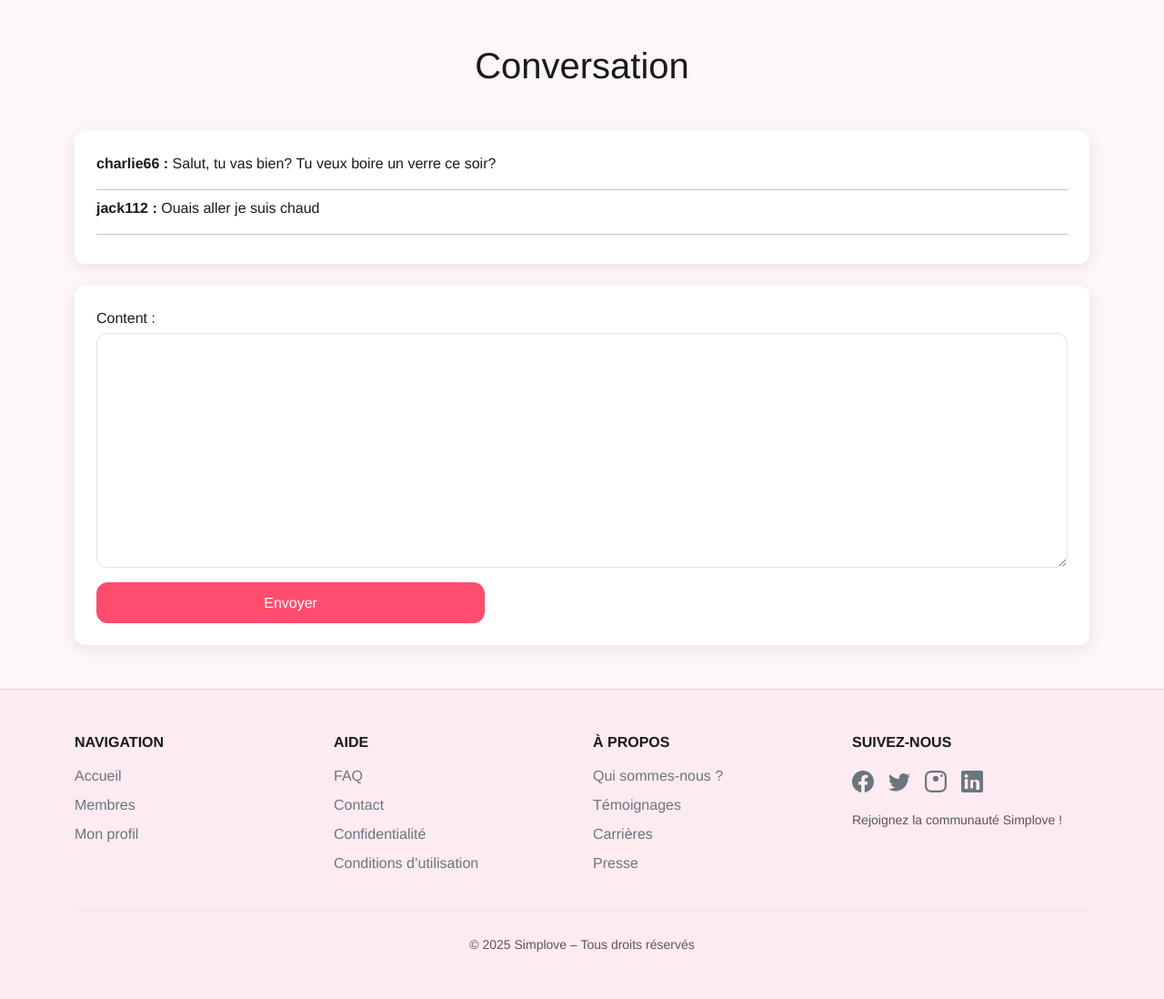
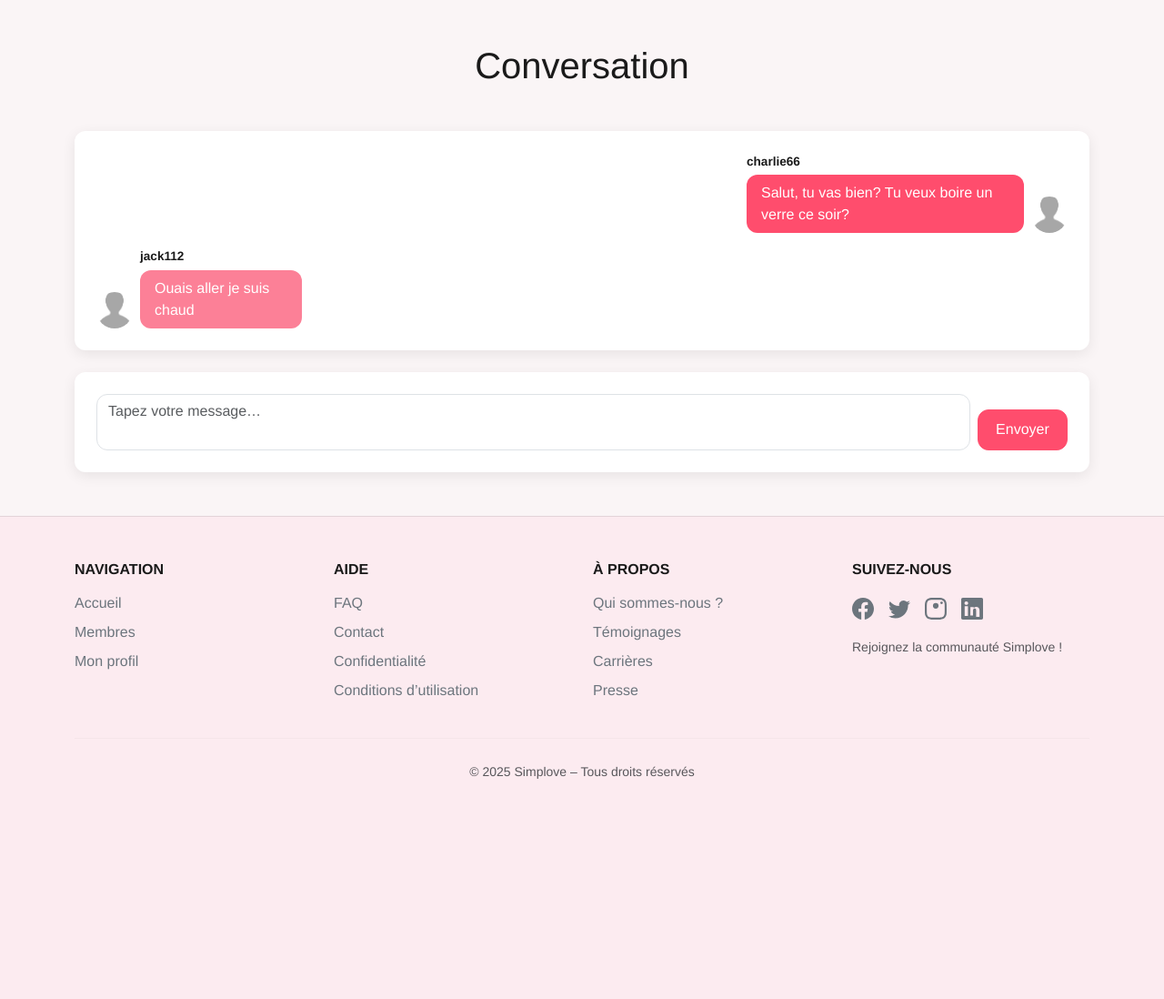
Before and after one commit to samyachd/simplove, a Django app: page /messaging/1/ in a window 1280 px wide. Shown: the part 67-1165 px from the top of the page at 91% size. After the commit the page ends 923 px from the top, so only its background shows below. Run offline with Django 5.2, Linux system fonts and the light colour scheme; a user stored in the database is signed in; data comes from the database, SQL or seed files in the repository; some libraries are stand-ins or nearby versions.

Commit message:
amélioration css et html thread_detail.html

```diff
--- a/messaging/templates/thread_detail.html
+++ b/messaging/templates/thread_detail.html
@@ -4,35 +4,52 @@
 {% block content %}
 <section class="py-5">
   <div class="container">
+
+    <!-- Titre -->
     <h1 class="mb-5 text-center">Conversation</h1>
 
-    <!-- Messages -->
-    <div class="simplove-card mb-4" style="max-height:400px; overflow-y:auto;">
+    <!-- FIL DE DISCUSSION -->
+    <div class="simplove-chat-card mb-4">
       {% if messages %}
         {% for m in messages %}
-          <div class="mb-3">
-            <strong>{{ m.sender.username }} :</strong>
-            <span class="text-break">{{ m.content }}</span>
-            <small class="text-muted float-end">{{ m.created_at|date:"d/m/Y H:i" }}</small>
+          <!-- Bulle : gauche (autre) / droite (moi) -->
+          <div class="simplove-msg {% if m.sender == request.user %}simplove-msg--right{% else %}simplove-msg--left{% endif %}">
+            <div class="simplove-msg-avatar">
+              <img src="{{ m.sender.profile.photo.url|default:'/media/img/default-profile.png' }}"
+                   alt="{{ m.sender.username }}" class="rounded-circle" width="40" height="40">
+            </div>
+            <div class="simplove-msg-body">
+              <div class="simplove-msg-header">
+                <strong>{{ m.sender.username }}</strong>
+                <small class="text-muted ms-2">{{ m.created_at|date:"d/m/Y H:i" }}</small>
+              </div>
+              <div class="simplove-msg-content text-break">
+                {{ m.content }}
+              </div>
+            </div>
           </div>
-          <hr class="my-2">
         {% endfor %}
       {% else %}
         <p class="text-center mb-0">Aucun message dans cette conversation.</p>
       {% endif %}
     </div>
 
-    <!-- Nouveau message -->
+    <!-- NOUVEAU MESSAGE -->
     <div class="simplove-card">
-      <form method="post">
+      <form method="post" class="d-flex flex-column flex-md-row gap-2">
         {% csrf_token %}
-        <div class="simplove-form-group">
-          {{ form.content.label_tag }}
-          {{ form.content }}
+        <div class="flex-grow-1">
+          <label for="{{ form.content.id_for_label }}" class="visually-hidden">Message</label>
+          <textarea name="{{ form.content.name }}" id="{{ form.content.id_for_label }}"
+                    class="form-control simplove-chat-input"
+                    rows="2"
+                    placeholder="Tapez votre message…"
+                    required>{{ form.content.value|default:'' }}</textarea>
         </div>
-        <button type="submit" class="simplove-btn simplove-btn--primary simplove-btn--block">Envoyer</button>
+        <button type="submit" class="simplove-btn simplove-btn--primary align-self-end">Envoyer</button>
       </form>
     </div>
+
   </div>
 </section>
 {% endblock %}
--- a/static/css/style.css
+++ b/static/css/style.css
@@ -12,7 +12,7 @@
   --clr-warning: #ff8c42;
 
   /* Fond & texte */
-  --clr-body-bg: #fdf6f8;
+  --clr-body-bg: #faf5f6;
   --clr--div-bg: #fcebf0;
   --clr-body: #1a1a1a;
   --clr-muted: #6c757d;
@@ -480,6 +480,66 @@ img {
   transform: scale(1.05);
 }
 
+/* ===== CHAT – FIL DE DISCUSSION ===== */
+.simplove-chat-card {
+  background: #fff;
+  border-radius: var(--radius);
+  box-shadow: var(--shadow);
+  padding: var(--space-lg);
+  max-height: 60vh;
+  overflow-y: auto;
+  display: flex;
+  flex-direction: column;
+  gap: var(--space-md);
+}
+
+/* Bulle complète (gauche ou droite) */
+.simplove-msg {
+  display: flex;
+  align-items: flex-end;
+  gap: var(--space-sm);
+}
+.simplove-msg--left {
+  align-self: flex-start;
+  flex-direction: row;
+}
+.simplove-msg--right {
+  align-self: flex-end;
+  flex-direction: row-reverse;
+}
+
+/* Avatar */
+.simplove-msg-avatar img {
+  width: 40px;
+  height: 40px;
+  object-fit: cover;
+}
+
+/* Corps du message */
+.simplove-msg-body {
+  max-width: 70%;
+}
+.simplove-msg-header {
+  font-size: 0.85rem;
+  margin-bottom: var(--space-xs);
+}
+.simplove-msg-content {
+  background: var(--clr-secondary);
+  color: #fff;
+  padding: var(--space-sm) var(--space-md);
+  border-radius: var(--radius);
+  width: fit-content;
+}
+.simplove-msg--right .simplove-msg-content {
+  background: var(--clr-primary);
+}
+
+/* Champ de saisie */
+.simplove-chat-input {
+  border-radius: var(--radius);
+  resize: none;
+}
+
 /* ===== FOOTER ===== */
 .simplove-footer {
   background: var(--clr--div-bg);
```
